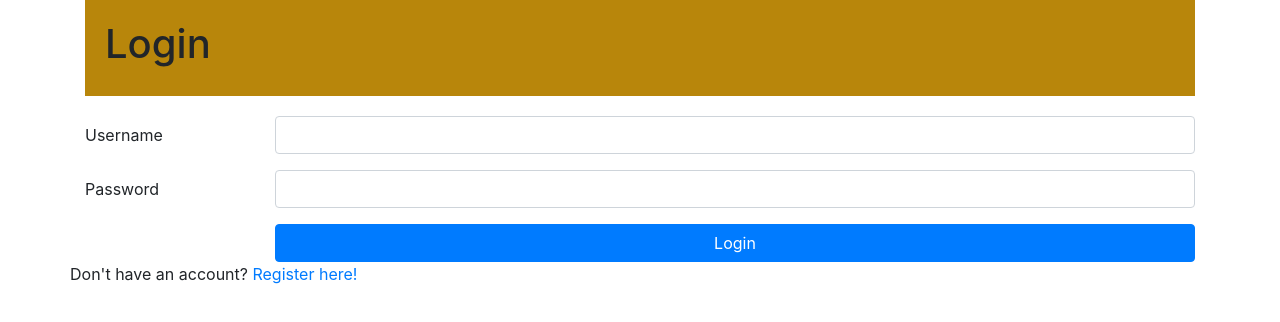
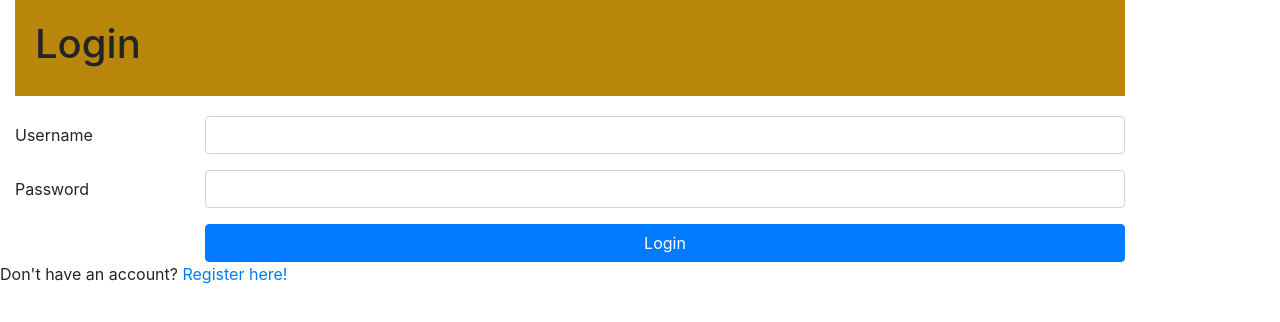
Before and after one commit to dodecahedronal/wbdv-sp20-final-client, a React (Create React App) app: page /login in a window 1280 px wide. Shown: the top 322 px of the page. Built offline with nearby package versions, Linux system fonts and the light colour scheme.

Commit message:
[MODIFY] WE TRIED BOYS

```diff
--- a/src/components/CommentListComponent.js
+++ b/src/components/CommentListComponent.js
@@ -5,6 +5,7 @@ import {connect} from "react-redux";
 import threadService from "../services/ThreadService";
 import './Comment.css'
 import {Link} from "react-router-dom";
+import {LoginComponent} from "./LoginComponent";
 
 class CommentListComponent extends React.Component {
     state = {
@@ -36,6 +37,13 @@ class CommentListComponent extends React.Component {
                 <link rel="stylesheet" href="https://cdnjs.cloudflare.com/ajax/libs/font-awesome/5.11.2/css/all.css"/>
                 <div className="row nav-brand">
                     <h3>Thread Comments</h3>
+                    <div className="row">
+                        <Link className="search-nav" to="/search">
+                            <i className="fas fa-search"/> Search For Books</Link>
+                        <Link to="/" className="home-nav"><i className="fas fa-home"/> Home</Link>
+                        {this.props.cookies.get('uid') && <Link to="/profile" className="profile-nav"><i className="fas fa-user"/> My Profile</Link>}
+                        <LoginComponent className="col-6" cookies={this.props.cookies} />
+                    </div>
                 </div>
                 <div className="thread-info">
                     <div className="thread-subject">{this.state.threadSubject}</div>
--- a/src/containers/BookAuth.css
+++ b/src/containers/BookAuth.css
@@ -1,3 +1,8 @@
 .info-form {
     margin-top: 20px;
 }
+
+.container {
+    margin: 0 !important;
+    margin-right: 0 !important;
+}
```
